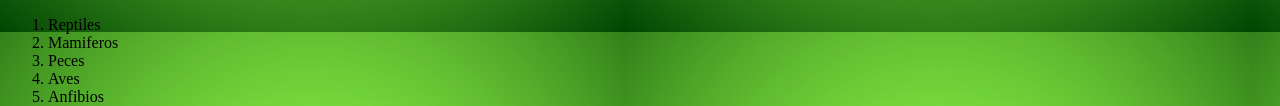
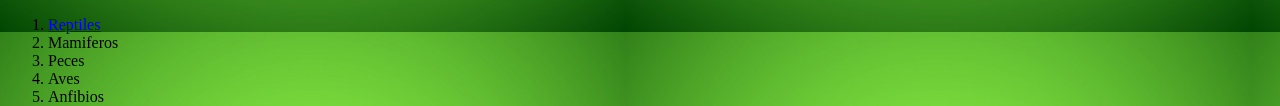
Before and after one commit to Chinoxtrex/Proyecto100, a plain HTML site: page index.html in a window 1280 px wide. Shown: the part 594-700 px from the top of the page. Drawn offline with Linux system fonts and the light colour scheme.

Commit message:
Update index.html

```diff
--- a/index.html
+++ b/index.html
@@ -18,7 +18,7 @@ Hay muchas aplicaciones prácticas de la ecología en biología de la conservaci
 A continuacion se mostrara una lista de clases de animales en peligro de extincion.
 
                 <ol>
-				<li values="1">Reptiles
+	                        <li values="1"><a href="#reptiles"> Reptiles </a>
 				<li>Mamiferos
 				<li>Peces
 				<li>Aves
@@ -26,7 +26,7 @@ A continuacion se mostrara una lista de clases de animales en peligro de extinci
 				</ol>
 				<font color="black" >
 				<hr width="100%" size="50%" color="black" />
-<center><b><h1>EXTINCION DE REPTILES</h1></b></center>
+<center><b><h1 id="reptiles">EXTINCION DE REPTILES</h1></b></center>
 <p>
 Una de las principales razones de la extinción de los reptiles, sobre todo los que viven en
 zonas tropicales, es la transformación y<br> destrucción de su hábitat, gracias a la tala indiscriminada
```
